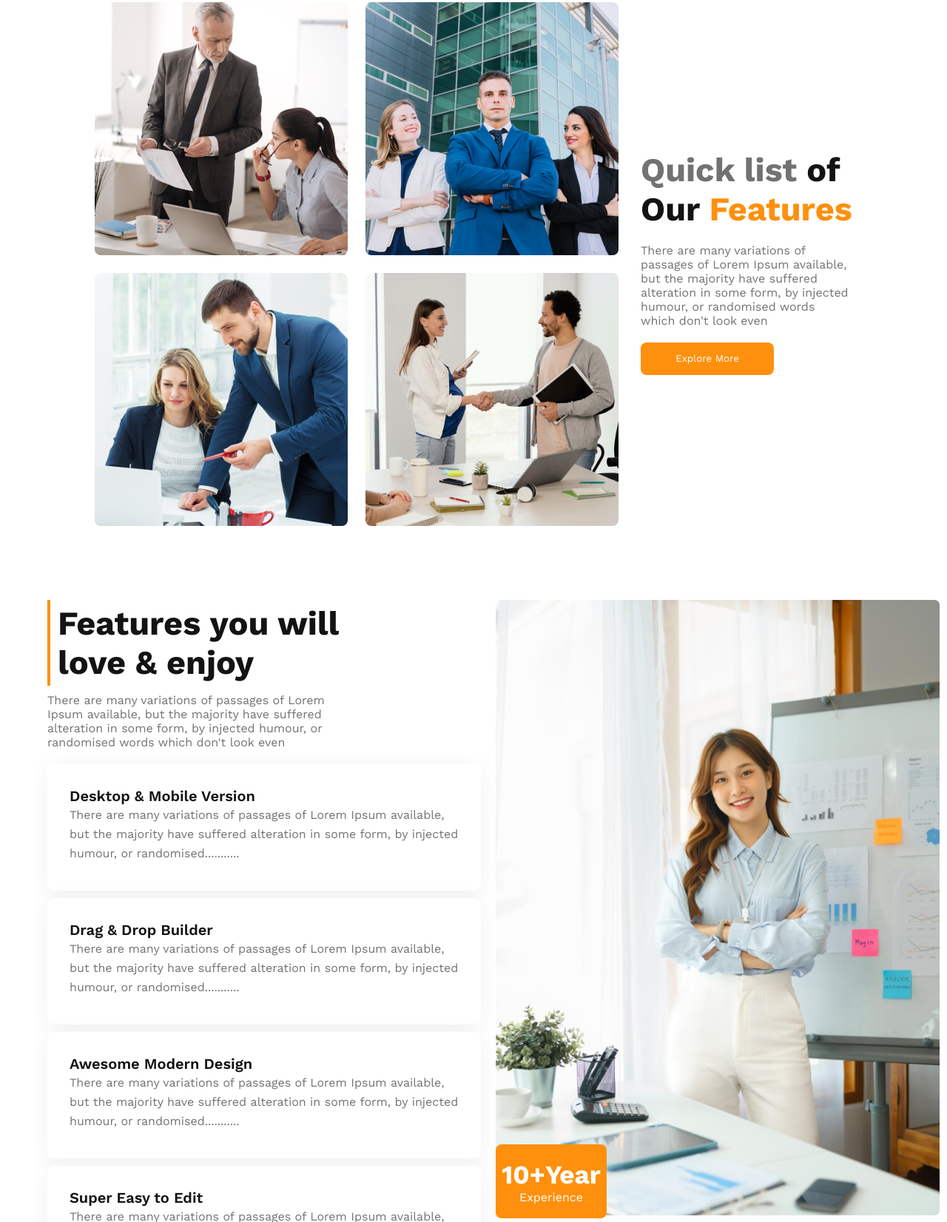
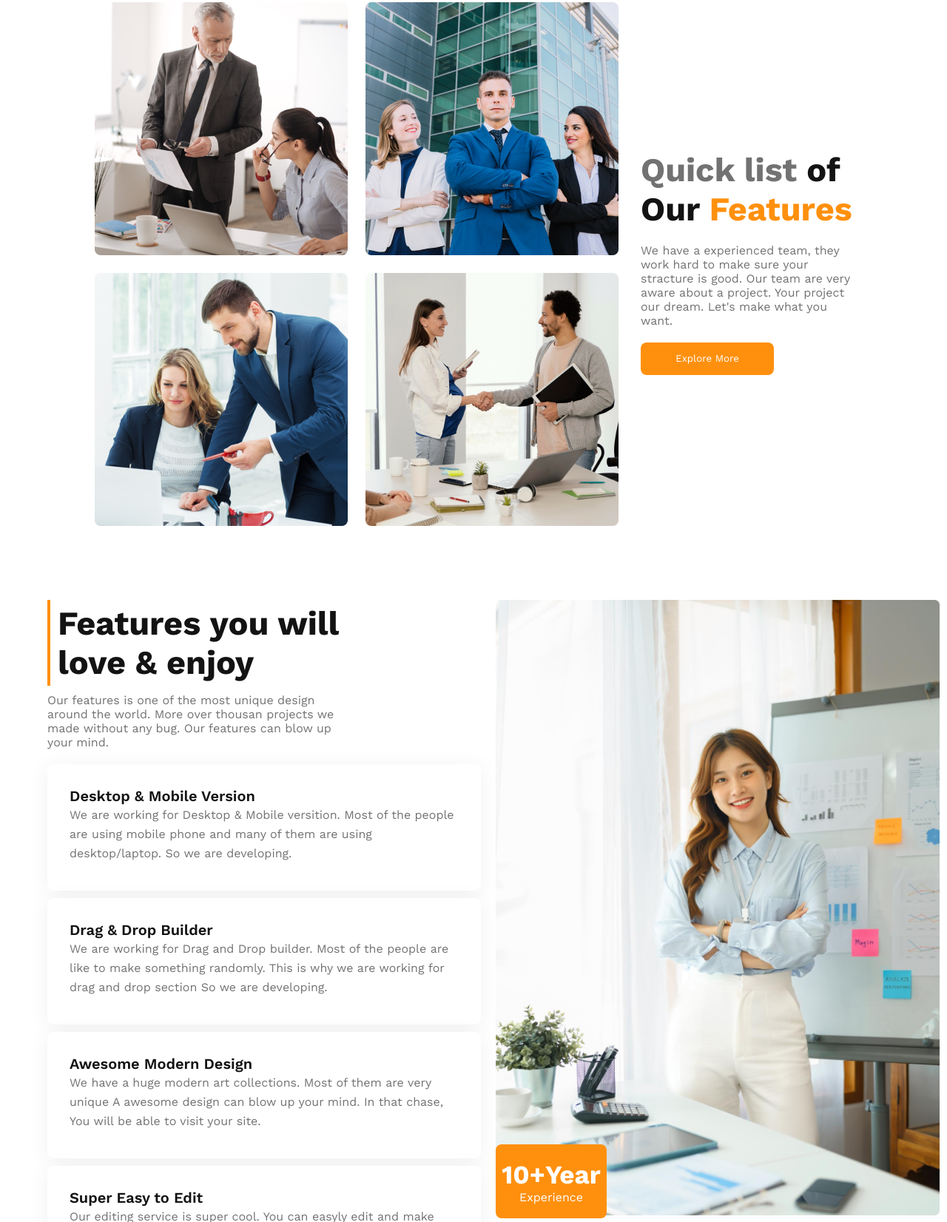
Before and after one commit to Shajib-Dv/architects, a plain HTML site: page index.html in a window 1280 px wide. Shown: the part 1148-2800 px from the top of the page at 74% size. Drawn offline with nearby package versions, Linux system fonts and the light colour scheme.

Commit message:
change some common issue

```diff
--- a/index.html
+++ b/index.html
@@ -30,9 +30,9 @@
             Group of Architects
           </h1>
           <p class="banner-infro-description">
-            There are many variations of passages of Lorem Ipsum available, but
-            the majority have suffered alteration in some form, by injected
-            humour, or randomised words which don't look even
+            let's Build your future with our team. Our team are very deticated
+            for make your establishedment. So this is the right time to get your
+            stracture build. We are here.
           </p>
           <button class="explore-btn">Explore More</button>
         </div>
@@ -60,9 +60,9 @@
           <span class="yellow-txt">Features</span>
         </h2>
         <p class="features-description">
-          There are many variations of passages of Lorem Ipsum available, but
-          the majority have suffered alteration in some form, by injected
-          humour, or randomised words which don't look even
+          We have a experienced team, they work hard to make sure your stracture
+          is good. Our team are very aware about a project. Your project our
+          dream. Let's make what you want.
         </p>
         <button class="explore-btn">Explore More</button>
       </div>
@@ -76,41 +76,41 @@
       <div class="service-infro-section">
         <div class="service-title">Features you will love & enjoy</div>
         <p class="service-description">
-          There are many variations of passages of Lorem Ipsum available, but
-          the majority have suffered alteration in some form, by injected
-          humour, or randomised words which don't look even
+          Our features is one of the most unique design around the world. More
+          over thousan projects we made without any bug. Our features can blow
+          up your mind.
         </p>
         <div class="service-list-container">
           <div class="service-list">
             <h3>Desktop & Mobile Version</h3>
             <p>
-              There are many variations of passages of Lorem Ipsum available,
-              but the majority have suffered alteration in some form, by
-              injected humour, or randomised...........
+              We are working for Desktop & Mobile versition. Most of the people
+              are using mobile phone and many of them are using desktop/laptop.
+              So we are developing.
             </p>
           </div>
           <div class="service-list">
             <h3>Drag & Drop Builder</h3>
             <p>
-              There are many variations of passages of Lorem Ipsum available,
-              but the majority have suffered alteration in some form, by
-              injected humour, or randomised...........
+              We are working for Drag and Drop builder. Most of the people are
+              like to make something randomly. This is why we are working for
+              drag and drop section So we are developing.
             </p>
           </div>
           <div class="service-list">
             <h3>Awesome Modern Design</h3>
             <p>
-              There are many variations of passages of Lorem Ipsum available,
-              but the majority have suffered alteration in some form, by
-              injected humour, or randomised...........
+              We have a huge modern art collections. Most of them are very
+              unique A awesome design can blow up your mind. In that chase, You
+              will be able to visit your site.
             </p>
           </div>
           <div class="service-list">
             <h3>Super Easy to Edit</h3>
             <p>
-              There are many variations of passages of Lorem Ipsum available,
-              but the majority have suffered alteration in some form, by
-              injected humour, or randomised...........
+              Our editing service is super cool. You can easyly edit and make
+              random design for your demand. super easy super fast edit can blow
+              up your mind.
             </p>
           </div>
         </div>
@@ -129,8 +129,8 @@
     <div class="some-facts">
       <h1>Some Facts</h1>
       <p>
-        There are many variations of passages of Lorem Ipsum available, but the
-        majority have suffered alteration.
+        There are many facts but I won't tell you. Facts can be facts but facts
+        can not be react's. hohooo...
       </p>
     </div>
 
@@ -171,8 +171,8 @@
     <section class="sponsor-section">
       <h1 class="sponsor-heading">Our Sponsors</h1>
       <p class="sponsor-description">
-        There are many variations of passages of Lorem Ipsum available, but the
-        majority have suffered alteration.
+        No one pay me any money for this section. But I recommend those site for
+        sponsor becouse of I have a loyal mind.
       </p>
       <div class="sponsor-names">
         <img src="./images/sponsors/amazon.png" alt="" />
```
